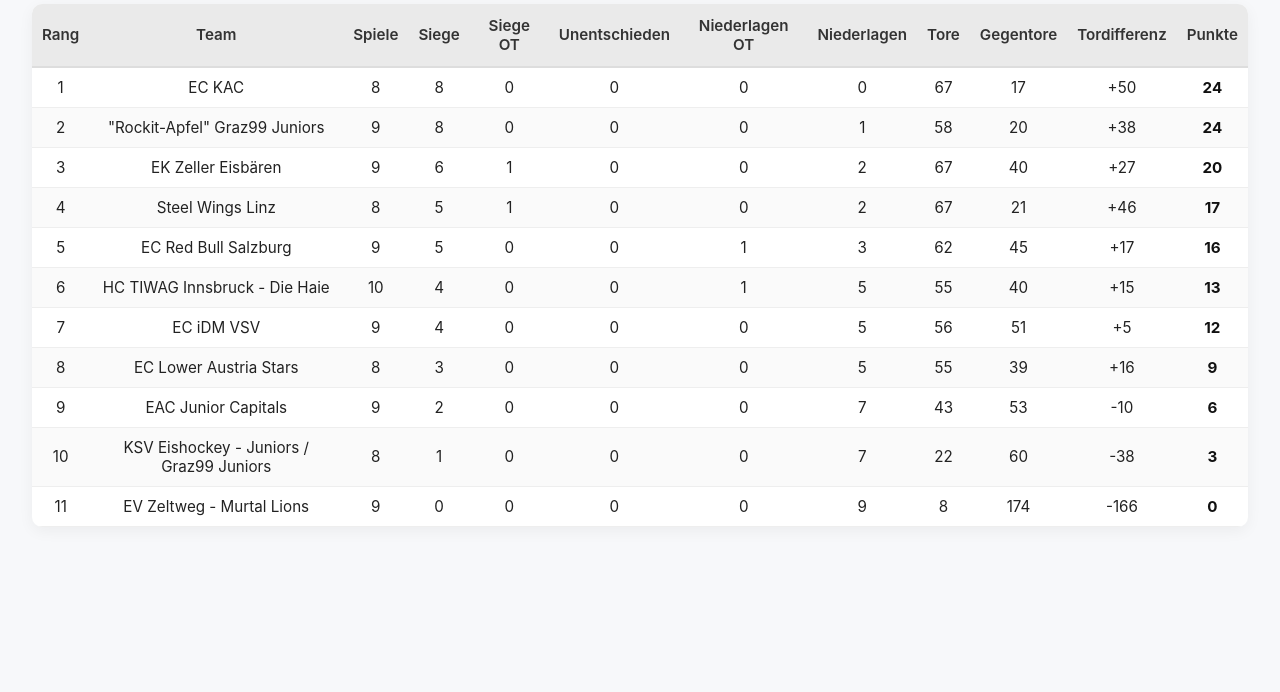
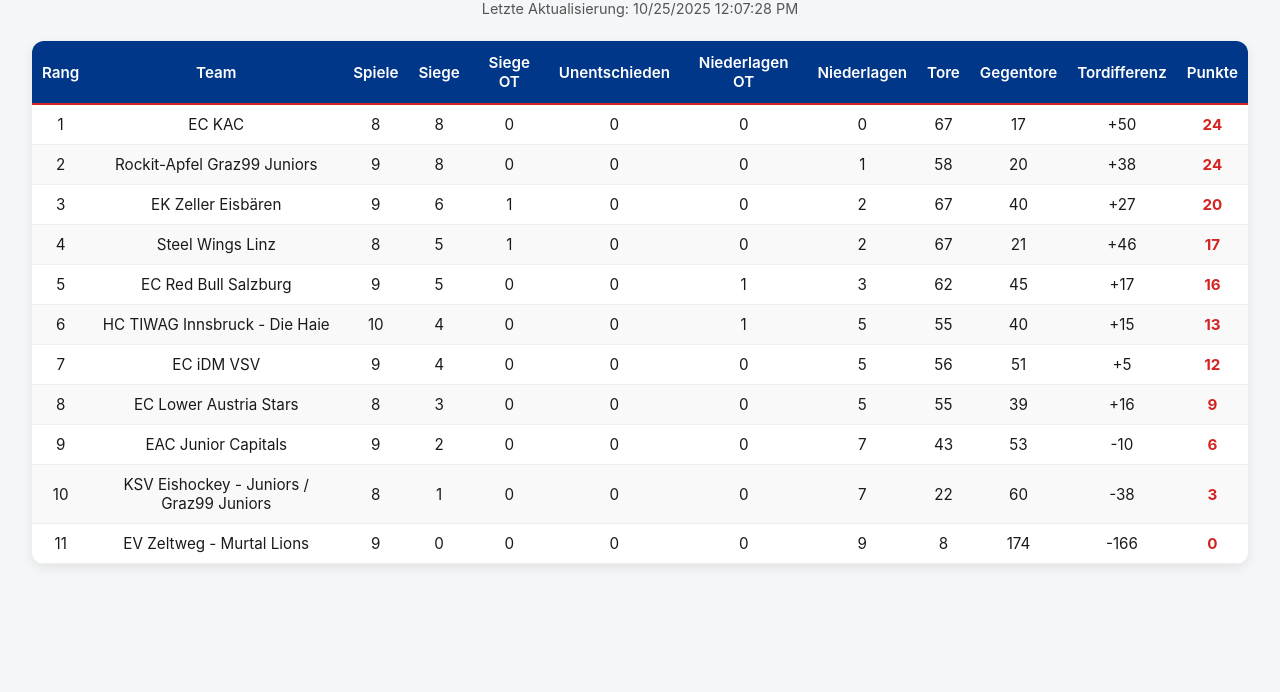
Before and after one commit to officehcijuniors-arch/TEST, a plain HTML site: page index.html in a window 1280 px wide. Shown: the part 108-800 px from the top of the page. Drawn offline with Linux system fonts and the light colour scheme.

Commit message:
Update index.html

```diff
--- a/index.html
+++ b/index.html
@@ -8,18 +8,25 @@
   /* ===== Grunddesign ===== */
   body {
     font-family: "Inter", Arial, sans-serif;
-    background: #f7f8fa;
+    background: #f4f6f8;
     margin: 0;
     padding: 2rem;
-    color: #222;
+    color: #1a1a1a;
   }
 
   h1 {
     font-size: 2rem;
     font-weight: 700;
     text-align: center;
-    color: #1a1a1a;
-    margin-bottom: 1.2rem;
+    color: #003789; /* CI-Blau */
+    margin-bottom: 1rem;
+  }
+
+  .update-info {
+    text-align: center;
+    margin-bottom: 1.5rem;
+    font-size: 0.9rem;
+    color: #555;
   }
 
   /* ===== Tabellen-Layout ===== */
@@ -27,13 +34,14 @@
     width: 100%;
     border-collapse: collapse;
     background: #fff;
-    border-radius: 10px;
+    border-radius: 12px;
     overflow: hidden;
-    box-shadow: 0 4px 15px rgba(0,0,0,0.05);
+    box-shadow: 0 4px 12px rgba(0,0,0,0.08);
   }
 
   thead {
-    background: #eaeaea;
+    background: #003789; /* CI-Blau */
+    color: #fff;
   }
 
   th {
@@ -41,8 +49,7 @@
     padding: 12px 10px;
     text-align: center;
     font-size: 0.95rem;
-    color: #333;
-    border-bottom: 2px solid #ddd;
+    border-bottom: 2px solid #d42323; /* CI-Rot Akzent */
   }
 
   td {
@@ -53,33 +60,27 @@
   }
 
   tbody tr:nth-child(even) {
-    background: #fafafa;
+    background: #f9f9f9;
   }
 
   tbody tr:hover {
-    background: #f0f3f8;
-    transition: background 0.3s ease;
+    background: #f0f4f8; /* dezente Hover-Farbe */
   }
 
   .punkte {
     font-weight: 700;
-    color: #111;
+    color: #d42323; /* CI-Rot hervorheben */
   }
 
-  /* ===== Responsive Design ===== */
+  /* ===== Responsive ===== */
   @media (max-width: 768px) {
-    table, thead, tbody, th, td, tr {
-      display: block;
-    }
-    thead {
-      display: none;
-    }
+    table, thead, tbody, th, td, tr { display: block; }
+    thead { display: none; }
     tr {
       background: #fff;
       margin-bottom: 1rem;
-      border-radius: 8px;
+      border-radius: 10px;
       box-shadow: 0 2px 6px rgba(0,0,0,0.05);
-      overflow: hidden;
       padding: 0.5rem;
     }
     td {
@@ -89,9 +90,7 @@
       border: none;
       border-bottom: 1px solid #f0f0f0;
     }
-    td:last-child {
-      border-bottom: none;
-    }
+    td:last-child { border-bottom: none; }
     td::before {
       content: attr(data-label);
       font-weight: 600;
@@ -103,6 +102,7 @@
 <body>
 
 <h1>U13-Tabelle – HC Innsbruck</h1>
+<div class="update-info" id="lastUpdate">Letzte Aktualisierung: --</div>
 
 <table>
   <thead>
@@ -125,15 +125,12 @@
 </table>
 
 <script>
-// Konfiguration
-const manualUpdate = false;
-
 // Backup-Daten
 let jsonData = {
   "data": {
     "rows": [
       {"tableRank":1,"teamLongname":"EC KAC","gamesPlayed":8,"gamesWon":8,"gamesWonInOt":0,"gamesTied":0,"gamesLostInOt":0,"gamesLost":0,"goalsFor":67,"goalsAgainst":17,"goalDifference":"+50","points":24},
-      {"tableRank":2,"teamLongname":"\"Rockit-Apfel\" Graz99 Juniors","gamesPlayed":9,"gamesWon":8,"gamesWonInOt":0,"gamesTied":0,"gamesLostInOt":0,"gamesLost":1,"goalsFor":58,"goalsAgainst":20,"goalDifference":"+38","points":24},
+      {"tableRank":2,"teamLongname":"Rockit-Apfel Graz99 Juniors","gamesPlayed":9,"gamesWon":8,"gamesWonInOt":0,"gamesTied":0,"gamesLostInOt":0,"gamesLost":1,"goalsFor":58,"goalsAgainst":20,"goalDifference":"+38","points":24},
       {"tableRank":3,"teamLongname":"EK Zeller Eisbären","gamesPlayed":9,"gamesWon":6,"gamesWonInOt":1,"gamesTied":0,"gamesLostInOt":0,"gamesLost":2,"goalsFor":67,"goalsAgainst":40,"goalDifference":"+27","points":20},
       {"tableRank":4,"teamLongname":"Steel Wings Linz","gamesPlayed":8,"gamesWon":5,"gamesWonInOt":1,"gamesTied":0,"gamesLostInOt":0,"gamesLost":2,"goalsFor":67,"goalsAgainst":21,"goalDifference":"+46","points":17},
       {"tableRank":5,"teamLongname":"EC Red Bull Salzburg","gamesPlayed":9,"gamesWon":5,"gamesWonInOt":0,"gamesTied":0,"gamesLostInOt":1,"gamesLost":3,"goalsFor":62,"goalsAgainst":45,"goalDifference":"+17","points":16},
@@ -147,33 +144,8 @@ let jsonData = {
   }
 };
 
-// API-Abruf
-async function fetchAktuelleDaten() {
-  try {
-    const url = "https://api.hockeydata.net/data/ebel/Standings?callback=?&apiKey=738aba5a0c15ea7da496e1cda6922ff1&lang=en&referer=www.hcinnsbruck.at&divisionId=oehv-u13-gd";
-    const res = await fetch(url);
-    const text = await res.text();
-    const match = text.match(/\((.*)\)/s);
-    if (!match) throw new Error("Keine JSON gefunden");
-    jsonData = JSON.parse(match[1]);
-    console.log("✅ API-Daten geladen");
-  } catch (err) {
-    console.error("❌ Fehler beim Laden der API:", err);
-  }
-}
-
 // Tabelle aufbauen
-async function renderTabelle() {
-  const jetzt = new Date();
-  const tag = jetzt.getDay();
-  const stunde = jetzt.getHours();
-  const minute = jetzt.getMinutes();
-  const istAutoUpdateZeit = (tag === 1 && stunde === 10 && minute === 0);
-
-  if (manualUpdate || istAutoUpdateZeit) {
-    await fetchAktuelleDaten();
-  }
-
+function renderTabelle() {
   const tbody = document.getElementById("tabelle");
   tbody.innerHTML = "";
 
@@ -196,6 +168,11 @@ async function renderTabelle() {
     `;
     tbody.insertAdjacentHTML("beforeend", row);
   });
+
+  // Letzte Aktualisierung anzeigen
+  const jetzt = new Date();
+  document.getElementById("lastUpdate").textContent =
+    `Letzte Aktualisierung: ${jetzt.toLocaleDateString()} ${jetzt.toLocaleTimeString()}`;
 }
 
 // Initialisierung
```
